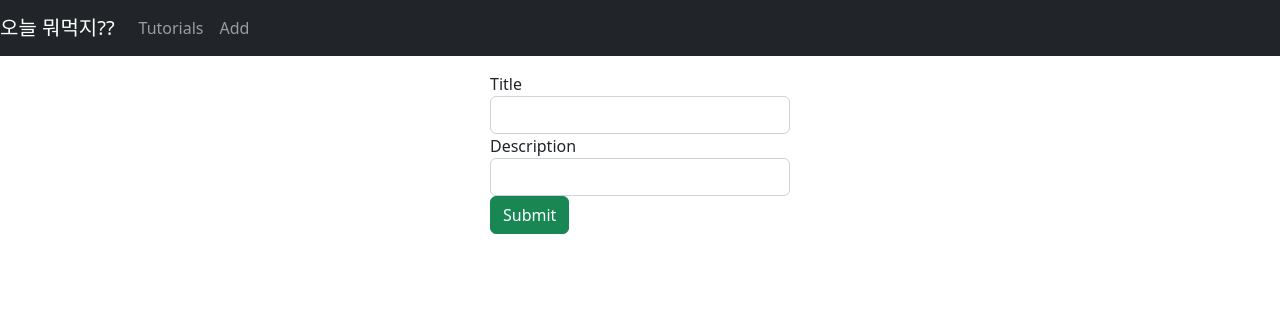
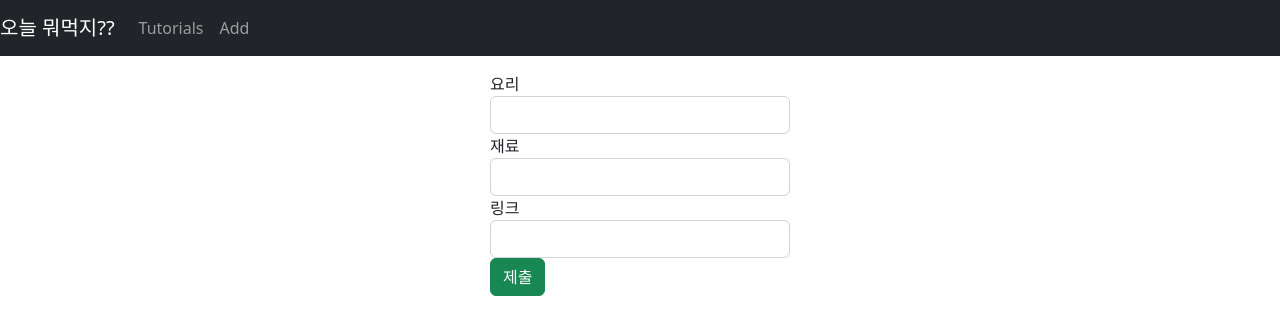
Before and after one commit to jong29/what-should-i-cook, a React (Create React App) app in the folder frontend/: page /add in a window 1280 px wide. Shown: the top 334 px of the page. Built offline with nearby package versions, Linux system fonts and the light colour scheme.

Commit message:
fix to add recipes

```diff
--- a/frontend/src/components/add-tutorial.component.js
+++ b/frontend/src/components/add-tutorial.component.js
@@ -4,46 +4,54 @@ import TutorialDataService from "../services/tutorial.service";
 export default class AddTutorial extends Component {
   constructor(props) {
     super(props);
-    this.onChangeTitle = this.onChangeTitle.bind(this);
-    this.onChangeDescription = this.onChangeDescription.bind(this);
-    this.saveTutorial = this.saveTutorial.bind(this);
-    this.newTutorial = this.newTutorial.bind(this);
+    this.onChangeName = this.onChangeName.bind(this);
+    this.onChangeIngredients = this.onChangeIngredients.bind(this);
+    this.onChangeLink = this.onChangeLink.bind(this);
+    this.saveDish = this.saveDish.bind(this);
+    this.newDish = this.newDish.bind(this);
 
     this.state = {
       id: null,
-      title: "",
-      description: "",
-      published: false,
+      name: "",
+      ingredients: [], //change to array
+      link: "",
 
       submitted: false
     };
   }
 
-  onChangeTitle(e) {
+  onChangeName(e) {
     this.setState({
-      title: e.target.value
+      name: e.target.value
     });
   }
 
-  onChangeDescription(e) {
+  onChangeIngredients(e) {
     this.setState({
-      description: e.target.value
+      ingredients: e.target.value.split(',') //change to array
     });
   }
 
-  saveTutorial() {
+  onChangeLink(e) {
+    this.setState({
+      link: e.target.value //change to array
+    });
+  }
+
+  saveDish() {
     var data = {
-      title: this.state.title,
-      description: this.state.description
+      name: this.state.name,
+      ingredients: this.state.ingredients,
+      link: this.state.link
     };
 
     TutorialDataService.create(data)
       .then(response => {
         this.setState({
           id: response.data.id,
-          title: response.data.title,
-          description: response.data.description,
-          published: response.data.published,
+          name: response.data.name,
+          ingredients: response.data.ingredients,
+          link: response.data.link,
 
           submitted: true
         });
@@ -54,12 +62,12 @@ export default class AddTutorial extends Component {
       });
   }
 
-  newTutorial() {
+  newDish() {
     this.setState({
       id: null,
-      title: "",
-      description: "",
-      published: false,
+      name: "",
+      ingredients: [],
+      link: "",
 
       submitted: false
     });
@@ -70,41 +78,54 @@ export default class AddTutorial extends Component {
       <div className="submit-form">
         {this.state.submitted ? (
           <div>
-            <h4>You submitted successfully!</h4>
-            <button className="btn btn-success" onClick={this.newTutorial}>
-              Add
+            <h4>성공적으로 제출되었습니다!</h4>
+            <button className="btn btn-success" onClick={this.newDish}>
+              추가
             </button>
           </div>
         ) : (
           <div>
             <div className="form-group">
-              <label htmlFor="title">Title</label>
+              <label htmlFor="name">요리</label>
               <input
                 type="text"
                 className="form-control"
-                id="title"
+                id="name"
                 required
-                value={this.state.title}
-                onChange={this.onChangeTitle}
-                name="title"
+                value={this.state.name}
+                onChange={this.onChangeName}
+                name="name"
               />
             </div>
 
             <div className="form-group">
-              <label htmlFor="description">Description</label>
+              <label htmlFor="ingredients">재료</label>
               <input
                 type="text"
                 className="form-control"
-                id="description"
+                id="ingredients"
                 required
-                value={this.state.description}
-                onChange={this.onChangeDescription}
-                name="description"
+                value={this.state.ingredients}
+                onChange={this.onChangeIngredients}
+                name="ingredients"
               />
             </div>
 
-            <button onClick={this.saveTutorial} className="btn btn-success">
-              Submit
+            <div className="form-group">
+              <label htmlFor="ingredients">링크</label>
+              <input
+                type="text"
+                className="form-control"
+                id="link"
+                required
+                value={this.state.link}
+                onChange={this.onChangeLink}
+                name="link"
+              />
+            </div>
+
+            <button onClick={this.saveDish} className="btn btn-success">
+              제출
             </button>
           </div>
         )}
```
Also changed, not shown: 1 other file (tests, documents, lock files or other folders).
